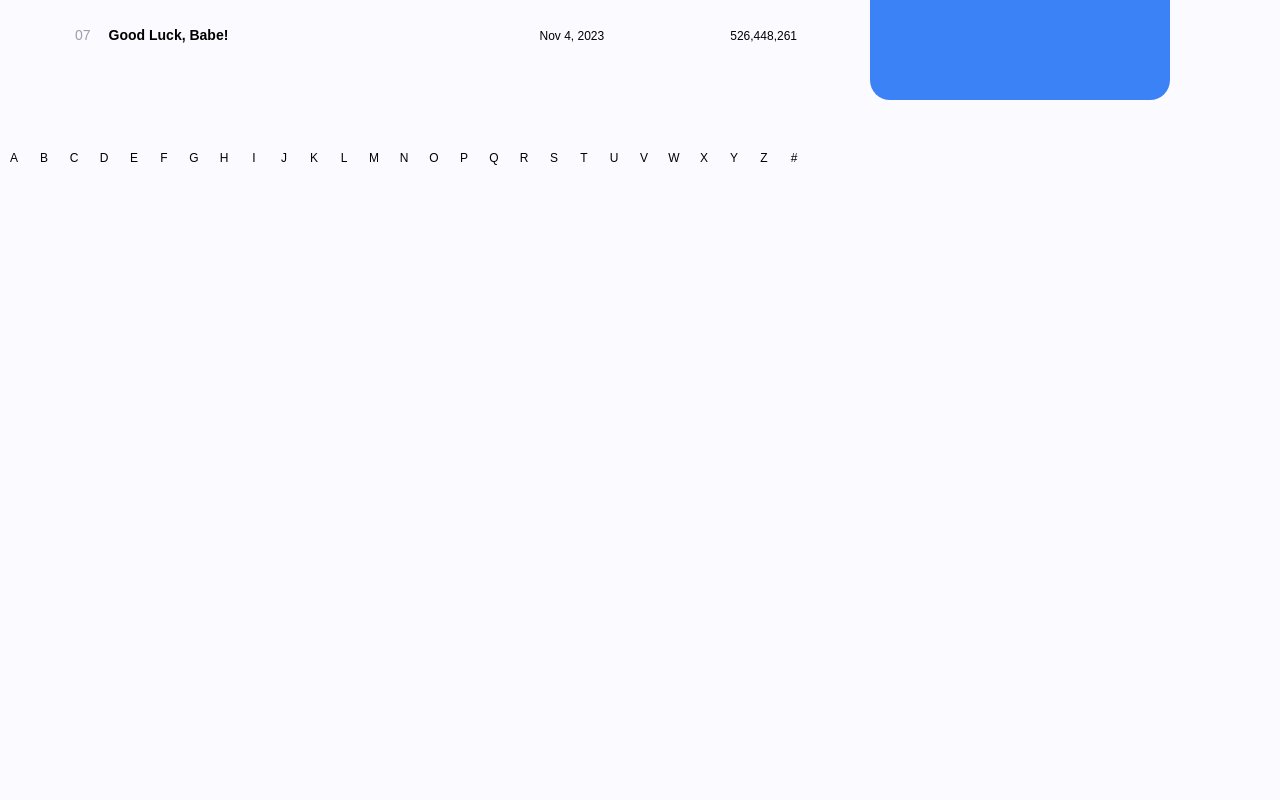
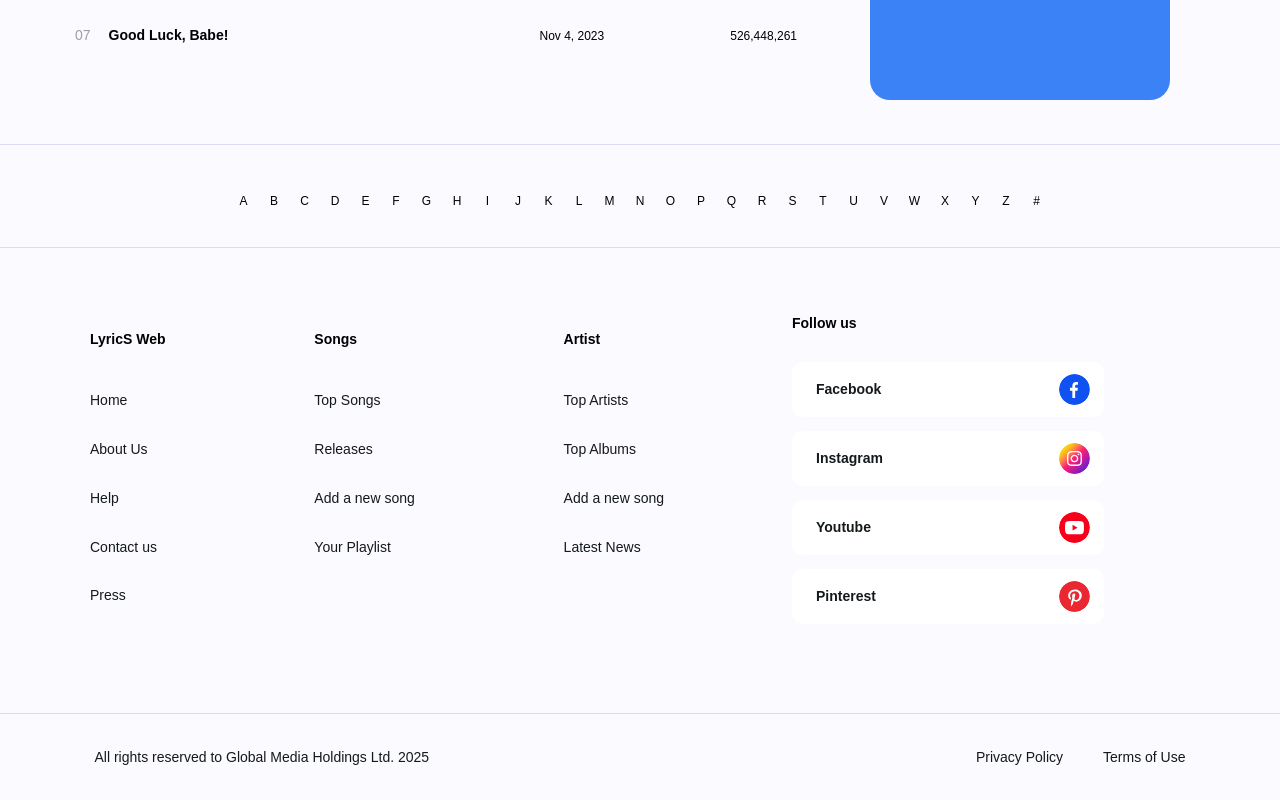
Before and after one commit to Akash-535/lyriesweb, a React (Create React App) app: page / in a window 1280 px wide. Shown: the part 1251-2051 px from the top of the page. Before the commit the page ends 1423 px from the top, so only its background shows below. Built offline with nearby package versions, Linux system fonts and the light colour scheme.

Commit message:
footer added

```diff
--- a/src/App.css
+++ b/src/App.css
@@ -1,6 +1,6 @@
-.btn-arrow:hover svg path {
-  stroke: white;
+@media (max-width: 575.98px) {
+  .social-media-icon svg {
+    height: 26px;
+    width: 26px;
+  }
 }
-.button-arrow svg path {
-  stroke: white;
-}
--- a/src/App.js
+++ b/src/App.js
@@ -2,6 +2,7 @@ import { BrowserRouter, Route, Routes } from 'react-router-dom';
 import './App.css';
 import Hero from './components/Hero';
 import Home from './views/Home';
+import BackToTop from './common/BackToTop';
 
 function App() {
   return (
@@ -12,6 +13,7 @@ function App() {
           <Route path="/:value" element={<Home />} />
         </Routes>
       </BrowserRouter>
+      <BackToTop/>
   </>
   );
 }
--- /dev/null
+++ b/src/common/BackToTop.jsx
@@ -0,0 +1,32 @@
+import React, { useEffect, useState } from "react";
+
+const BackToTop = () => {
+  const [scrollTop, setScrollToTop] = useState(false);
+  const scrollHandler = () => {
+    window.scrollTo({ top: 0, behavior: "smooth" });
+  };
+  const setHendler = () => {
+    setScrollToTop(window.scrollY > 100);
+  };
+  useEffect(() => {
+    window.addEventListener("scroll", setHendler);
+  });
+
+  return (
+    <>
+      {scrollTop && (
+        <button
+          onClick={scrollHandler}
+          className="fixed right-[10px] bottom-[10px] animate-bounce z-40"
+        >
+          <img
+            className="size-10 max-md:size-8"
+            src="./assets/images/back-to-top.webp"
+            alt="back to top"
+          />
+        </button>
+      )}
+    </>
+  );
+};
+export default BackToTop;
--- a/src/common/Footer.jsx
+++ b/src/common/Footer.jsx
@@ -1,10 +1,11 @@
 import React, { useEffect, useState } from "react";
-import { ALPHABET_LIST } from "../utils/helper";
+import { ALPHABET_LIST, FOOTER_LIST, SOCIAL_MEDIA_LIST } from "../utils/helper";
 import { Link, useSearchParams } from "react-router-dom";
 
 const Footer = () => {
   const [alpha, setAlpha] = useState("");
   const [searchParams, setSearchParams] = useSearchParams();
+  const getYear = new Date().getFullYear();
   useEffect(() => {
     const dominAlpha = searchParams.get("alpha");
     if (dominAlpha) {
@@ -16,8 +17,10 @@ const Footer = () => {
     setSearchParams({ alpha: letter.toLowerCase() });
   };
   return (
-    <div>
-      <div className="flex items-center gap-[2px]">
+    <div className="pb-[30px]">
+      {/* Alphabets */}
+      <div className="pt-[42px] pb-8 border-y border-light-purple overflow-auto px-5 max-lg:pt-8 max-md:py-6">
+        <div className="flex items-center text-center mx-auto justify-between w-[821px]">
           {ALPHABET_LIST.map((item, index) => {
             return (
               <Link
@@ -27,7 +30,9 @@ const Footer = () => {
                 }}
                 key={index}
                 to="#"
-              className="flex items-center hover:bg-custom-black size-7 justify-center rounded-full transition-all duration-300 hover:text-white hover:font-medium text-black text-xs leading-custom-xl max-md:size-5"
+                className={`flex items-center hover:bg-custom-black size-7 justify-center rounded-full transition-all duration-300 hover:text-white hover:font-medium text-black text-xs leading-custom-xl max-md:size-5 ${
+                  alpha === item.toLowerCase() ? "!text-white !bg-black" : ""
+                }`}
               >
                 {item}
               </Link>
@@ -35,6 +40,75 @@ const Footer = () => {
           })}
         </div>
       </div>
+      {/* Footer items */}
+      <div className="pt-16 container px-5 flex gap-32 items-center max-xl:gap-28 max-lg:flex-col max-lg:justify-center max-lg:gap-24 max-md:gap-12 max-sm:gap-8 max-lg:py-12 max-md:py-9 max-sm:py-7 pb-[89px] max-xl:pb-16">
+        <div className="w-7/12 flex justify-between max-w-[598px] max-lg:w-full max-md:mx-auto max-md:flex-wrap max-md:gap-8">
+          {FOOTER_LIST.map((obj, i) => (
+            <div key={i}>
+              <p className="text-sm font-semibold leading-custom-5xl max-md:text-xs">
+                {obj.heading}
+              </p>
+              <ul className="pt-9 max-lg:pt-7 max-md:pt-5 max-sm:pt-3">
+                {obj.item.map((val, idx) => (
+                  <li
+                    key={idx}
+                    className={`${
+                      idx === 0 ? "" : "pt-6 max-lg:pt-4 max-md:pt-2"
+                    }`}
+                  >
+                    <Link
+                      to="#"
+                      className="text-sm max-md:text-xs max-sm:text-[10px] leading-custom-5xl font-normal text-custom-black hover:text-off-white duration-300 ease-linear"
+                    >
+                      {val}
+                    </Link>
+                  </li>
+                ))}
+              </ul>
+            </div>
+          ))}
+        </div>
+        <div className="w-5/12 max-w-[398px] mx-auto max-xl:max-w-80 max-lg:text-center max-lg:w-full max-lg:max-w-none">
+          <p className="text-sm font-semibold leading-custom-5xl pb-0.5">
+            Follow us
+          </p>
+          <div className="flex flex-wrap gap-3.5 pt-6 w-full max-w-[312px] max-lg:gap- max-lg:max-w-none max-lg:mx-auto">
+            {SOCIAL_MEDIA_LIST.map((obj, i) => (
+              <Link
+                key={i}
+                to={obj.link}
+                target="_blank"
+                className="max-w-[312px] w-full bg-white rounded-[10px] py-3 pl-6 pr-3.5 max-lg:max-w-[220px] max-sm:max-w-[160px] max-md:text-xs max-lg:mx-auto flex justify-between items-center text-sm font-semibold leading-custom-5xl text-custom-black hover:shadow-header-shadow duration-300 ease-linear"
+              >
+                {obj.iconName}
+                <span className="social-media-icon">{obj.icon}</span>
+              </Link>
+            ))}
+          </div>
+        </div>
+      </div>
+      <div className="border-t border-light-purple">
+        <div className="pt-8 w-full flex justify-between items-center text-center max-w-[1131px] mx-auto flex-wrap px-5 max-md:justify-center max-md:gap-3 max-md:pt-5">
+          <p className="text-sm leading-custom-5xl text-custom-black font-normal">
+            All rights reserved to Global Media Holdings Ltd. {getYear}
+          </p>
+          <div className="flex gap-10">
+            <Link
+              to="#"
+              className="text-sm leading-custom-5xl text-custom-black font-normal hover:text-off-white duration-300 ease-linear"
+            >
+              Privacy Policy
+            </Link>
+            <Link
+              to="#"
+              className="text-sm leading-custom-5xl text-custom-black font-normal hover:text-off-white duration-300 ease-linear"
+            >
+              Terms of Use
+            </Link>
+          </div>
+        </div>
+      </div>
+    </div>
   );
 };
 
--- a/src/components/Hero.jsx
+++ b/src/components/Hero.jsx
@@ -91,16 +91,18 @@ const Hero = () => {
             </div>
           </div>
           <div className="flex items-center gap-[2px]">
-            {ALPHABET_LIST.map((item, index) => {
+            {ALPHABET_LIST.map((item, i) => {
               return (
                 <Link
                   onClick={(e) => {
                     e.preventDefault();
                     handleAlphabetChange(item);
                   }}
-                  key={index}
+                  key={i}
                   to="#"
-                  className="flex items-center hover:bg-custom-black size-7 justify-center rounded-full transition-all duration-300 hover:text-white hover:font-medium text-black text-xs leading-custom-xl max-md:size-5"
+                  className={`flex items-center hover:bg-custom-black size-7 justify-center rounded-full transition-all duration-300 hover:text-white hover:font-medium text-black text-xs leading-custom-xl max-md:size-5 ${
+                    alpha === item.toLowerCase() ? "!text-white !bg-black" : ""
+                  }`}
                 >
                   {item}
                 </Link>
--- a/src/components/Songs.jsx
+++ b/src/components/Songs.jsx
@@ -73,7 +73,7 @@ const Songs = () => {
           </tbody>
         </table>
         <div>
-          <div className="bg-blue-500 relative w-[300px] h-[600px] mx-5 rounded-[20px] flex items-center justify-center text-center max-[1023.98px]:w-[500px] max-[1023.98px]:h-[400px] max-md:!w-[300px]">
+          <div className="bg-blue-500 group relative w-[300px] h-[600px] mx-5 rounded-[20px] flex items-center justify-center text-center max-[1023.98px]:w-[500px] max-[1023.98px]:h-[400px] max-md:!w-[300px]">
             <input
               type="file"
               id="my-input"
@@ -83,7 +83,7 @@ const Songs = () => {
             />
             <label
               htmlFor="my-input"
-              className={`cursor-pointer text-white ${
+              className={`cursor-pointer text-white group-hover:scale-110 duration-300 ease-linear ${
                 showImage ? "hidden" : "block"
               }`}
             >
--- a/src/utils/helper.js
+++ b/src/utils/helper.js
@@ -1,3 +1,5 @@
+import { FacebookIcon, InstagramIcon, PintrestIcon, YouTubeIcon } from "./icons";
+
 export const ALPHABET_LIST = [
     'A', 'B', 'C', 'D', 'E', 'F', 'G', 'H', 'I', 'J', 'K', 'L', 'M', 'N', 'O', 'P','Q', 'R', 'S', 'T', 'U', 'V', 'W', 'X', 'Y', 'Z','#'
   ];
@@ -32,3 +34,57 @@ export const ALPHABET_LIST = [
       played:"526,448,261"
     }
   ]
+
+  export const FOOTER_LIST = [
+    {
+      heading:"LyricS Web",
+      item:[
+        "Home",
+        "About Us",
+        "Help",
+        "Contact us",
+        "Press",
+      ]
+    },
+    {
+      heading:"Songs",
+      item:[
+        "Top Songs",
+        "Releases",
+        "Add a new song",
+        "Your Playlist"
+      ]
+    },
+    {
+      heading:"Artist",
+      item:[
+        "Top Artists",
+        "Top Albums",
+        "Add a new song",
+        "Latest News"
+      ]
+    }
+  ]
+
+  export const SOCIAL_MEDIA_LIST = [
+    {
+      iconName:"Facebook",
+      icon:<FacebookIcon/>,
+      link:"https://facebook.com"
+    },
+    {
+      iconName:"Instagram",
+      icon:<InstagramIcon/>,
+      link:"https://instagram.com"
+    },
+    {
+      iconName:"Youtube",
+      icon:<YouTubeIcon/>,
+      link:"https://youtube.com"
+    },
+    {
+      iconName:"Pinterest",
+      icon:<PintrestIcon/>,
+      link:"https://pintrest.com"
+    }
+  ]
--- a/src/utils/icons.js
+++ b/src/utils/icons.js
@@ -80,7 +80,7 @@ export const YouTubeIcon = () => (
 </svg>
 )
 
-export const PinrestIcon = () => (
+export const PintrestIcon = () => (
     <svg width="31" height="31" viewBox="0 0 31 31" fill="none" xmlns="http://www.w3.org/2000/svg">
 <g clip-path="url(#clip0_2025_11)">
 <path d="M30.9419 15.4762C30.9419 6.92892 24.0153 0 15.4709 0C6.92658 0 0 6.92892 0 15.4762C0 24.0234 6.92658 30.9523 15.4709 30.9523C24.0153 30.9523 30.9419 24.0234 30.9419 15.4762Z" fill="#EB2732"/>
```
Also changed, not shown: public/assets/images/back-to-top.webp (added). Lines whose indentation alone changed are shown as unchanged.
